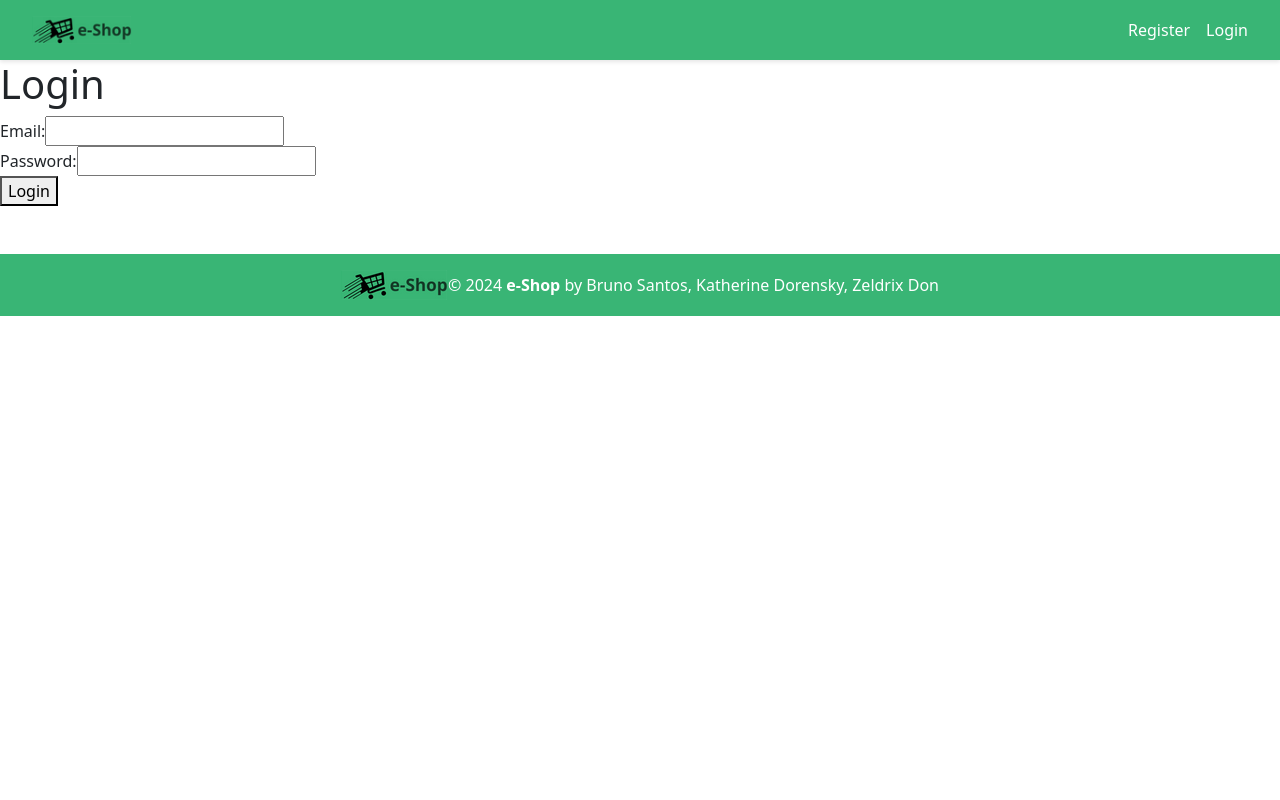
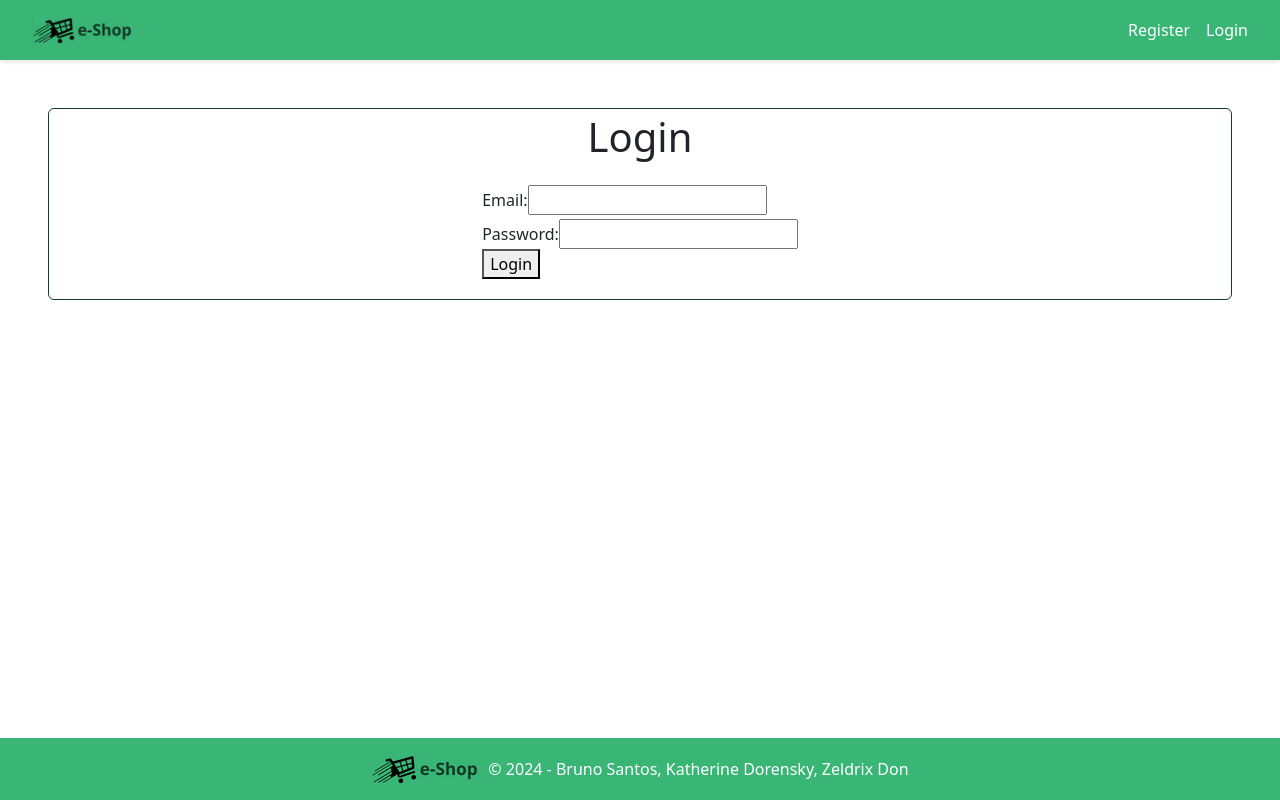
Before and after one commit to AspiredProgrammer/Mwt-Project, a React (Create React App) app in the folder client/: page /login in a window 1280 px wide. Built offline with nearby package versions, Linux system fonts and the light colour scheme.

Commit message:
Footer complete, edits in each page

```diff
--- a/client/src/App.css
+++ b/client/src/App.css
@@ -5,3 +5,9 @@
   background-color: #39B575;
 
 }
+#error {
+  color: red;
+  font-weight: bold;
+  margin-top: 2;
+  margin-bottom: 2;
+}
--- a/client/src/components/Footer.js
+++ b/client/src/components/Footer.js
@@ -1,19 +1,20 @@
 import "../App.css";
 
-const Footer = () => {
+const Footer = (props) => {
   return (
     <footer
       class="
-        mt-5 d-flex p-3 w-100
-        position-absolute
+        d-flex p-3 w-100
         text-white
         justify-content-center
-        align-items-center"
-      style={{ backgroundColor: "#39B575" }}
+        align-items-center
+        bottom-0
+        "
+      style={{ backgroundColor: "#39B575", position: props.pos }}
     >
       <img src={require("../assets/e-Shop-s.png")} alt="logo" />
-      <span>
-        © 2024 <b>e-Shop</b> by Bruno Santos, Katherine Dorensky, Zeldrix Don
+      <span style={{marginLeft: 10}}>
+        © 2024 - Bruno Santos, Katherine Dorensky, Zeldrix Don
       </span>
     </footer>
   );
--- a/client/src/components/Navbar.js
+++ b/client/src/components/Navbar.js
@@ -24,6 +24,7 @@ const Navbar = () => {
         alignItems: "center",
         padding: "1rem 2rem",
         boxShadow: "0 2px 4px rgba(0, 0, 0, 0.1)",
+        marginBottom: 20,
       }}
     >
       <Link to="/" style={{ display: "flex", alignItems: "center" }}>
--- a/client/src/pages/AddProduct.js
+++ b/client/src/pages/AddProduct.js
@@ -69,7 +69,7 @@ const AddProduct = () => {
   }
 
   return (
-    <div className="add-book-container">
+    <div className="add-product-container">
       <Navbar />
       <h1>Add Product</h1>
       <form onSubmit={handleSubmit}>
@@ -135,7 +135,8 @@ const AddProduct = () => {
             name="rating"
             type="number"
             value={formData.rating}
-            //input must be betwen 1-5 as it's displayed as "num"/5 , set some kind of limit on client-side
+            max={5}
+            min={0}
             onChange={handleInputChange}
           />
         </div>
@@ -153,7 +154,7 @@ const AddProduct = () => {
 
         <input className="btn btn-primary" type="submit" value="Submit" />
       </form>
-      <Footer/>
+      <Footer pos={"absolute"}/>
     </div>
   );
 };
--- a/client/src/pages/CartPage.js
+++ b/client/src/pages/CartPage.js
@@ -56,11 +56,12 @@ const CartPage = () => {
   };
 
   return (
-    <div className="index-container">
+    <div className="index-container" >
       <Navbar />
       <div
         style={{
-          backgroundColor: "lightgreen",
+          backgroundColor: "#3495EB",
+          color: "white",
           width: 600,
           textAlign: "center",
           padding: 10,
@@ -68,24 +69,26 @@ const CartPage = () => {
           display: display,
         }}
       >
-        Your order has been received successfully, thank you for shopping with
+        Your order has been processed successfully, thank you for shopping with
         e-Shop!
       </div>
+
       {cart.map((product) => (
-        <div key={product._id} className="book-container">
+
+        <div key={product._id} className="product-container">
           <img src={product.image} width={75} alt={product.title} />
           <div className="title-box">
-            <label className="book-title">
+            <label className="product-title">
               <a href={`/product/${product._id}`} className="title-link">
                 {product.title}
               </a>
             </label>
           </div>
           <div className="info-box">
-            <p className="book-info">
+            <p className="product-info">
               Unit price: CAD$ {product.price.toFixed(2)}
             </p>
-            <p className="book-info">
+            <p className="product-info">
               Quantity:{" "}
               <button onClick={() => handleDecreaseQuantity(product._id)}>
                 -
@@ -95,7 +98,7 @@ const CartPage = () => {
                 +
               </button>
             </p>
-            <p className="book-info">
+            <p className="product-info">
               Subtotal: CAD$ {(product.quantity * product.price).toFixed(2)}
             </p>
           </div>
@@ -108,19 +111,26 @@ const CartPage = () => {
       ))}
 
       {cart.length > 0 ? (
-        <>
-          <div>Summary</div>
-          <div>Total: CAD$ {totalPrice()}</div>
-          <div>Tax (13%): CAD$ {(totalPrice() * TAX).toFixed(2)}</div>
-          <div style={{ fontWeight: "bold" }}>
-            Final Price: CAD$ {(totalPrice() * (1 + TAX)).toFixed(2)}
+        <div>
+          <div class="d-flex card align-items-center ">
+            <div class="card-header">Summary</div>
+            <div>Total: CAD$ {totalPrice()}</div>
+            <div>Tax (13%): CAD$ {(totalPrice() * TAX).toFixed(2)}</div>
+            <div style={{ fontWeight: "bold" }}>
+              Final Price: CAD$ {(totalPrice() * (1 + TAX)).toFixed(2)}
+            </div>
           </div>
           <button onClick={handleCheckOut}>Place Order</button>
-        </>
+        </div>
       ) : (
-        <div>The cart is empty</div>
+        <div
+          class="d-flex justify-content-center align-self-center rounded fw-bold"
+          style={{color: "#143A27", marginTop: 50, marginBottom: 50}}
+        >
+          Your cart is empty...
+        </div>
       )}
-      <Footer/>
+      <Footer pos={"absolute"}/>
     </div>
   );
 };
--- a/client/src/pages/EditProduct.js
+++ b/client/src/pages/EditProduct.js
@@ -99,7 +99,7 @@ const EditProduct = () => {
   };
 
   return (
-    <div className="edit-book-container">
+    <div className="edit-product-container">
       <Navbar />
       {isAuthorized ? (
         <>
--- a/client/src/pages/LoginPage.js
+++ b/client/src/pages/LoginPage.js
@@ -41,17 +41,20 @@ const Login = () => {
   return (
     <div>
       <Navbar />
-      <h1>Login</h1>
+      <div class="card p-1 align-items-center m-5 " style={{borderColor: "#143A27"}}>
+        <h1 class="card-title">Login</h1>
+
         {error && <p>{error}</p>}
+
         {errors.length > 0 && (
-        <ul>
+          <ul id="error">
             {errors.map((err, index) => (
               <li key={index}>{err}</li>
             ))}
           </ul>
         )}
-      <form onSubmit={handleLogin}>
-        <div>
+        <form onSubmit={handleLogin} class="card-body">
+          <div class="mb-1">
             <label>Email:</label>
             <input
               type="email"
@@ -71,7 +74,8 @@ const Login = () => {
 
           <button type="submit">Login</button>
         </form>
-      <Footer/>
+      </div>
+      <Footer pos={"absolute"}/>
     </div>
   );
 };
--- a/client/src/pages/ProductPage.js
+++ b/client/src/pages/ProductPage.js
@@ -66,6 +66,7 @@ const ProductPage = () => {
   };
 
   const handleAddToCart = () => {
+
     let savedCart = localStorage.getItem("cart");
     if (savedCart) {
       let parsedCart = JSON.parse(savedCart);
@@ -90,7 +91,13 @@ const ProductPage = () => {
         ? product.title.slice(0, 25) + "..."
         : product.title;
 
-    alert(`${pr_title} (${product.quantity}) was added to cart!`);
+    if(!isLoggedIn){
+      window.location.href = "/login";
+      alert("Please login to access your added items!")
+    }
+    else {
+      alert(`${pr_title} was added to the cart!`);
+    }
   };
 
   return (
@@ -203,7 +210,7 @@ const ProductPage = () => {
           </div>
         </div>
       </div>
-      <Footer/>
+      <Footer pos={"absolute"}/>
     </div>
   );
 };
--- a/client/src/pages/RegisterPage.js
+++ b/client/src/pages/RegisterPage.js
@@ -123,7 +123,7 @@ const Register = () => {
 
         <button type="submit">Submit</button>
       </form>
-      <Footer/>
+      <Footer pos={"absolute"}/>
     </div>
   );
 };
```
Lines whose indentation alone changed are shown as unchanged.
